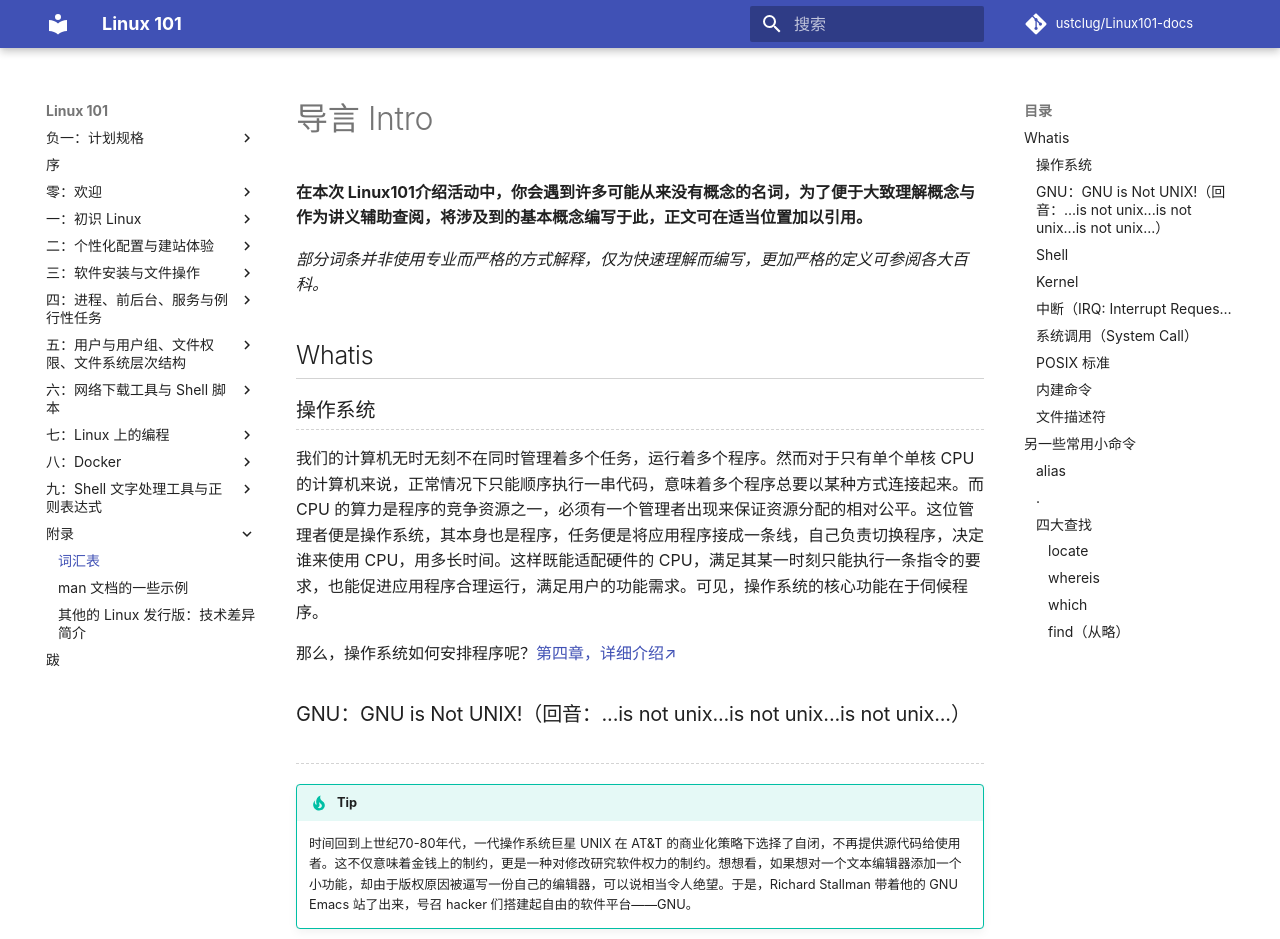
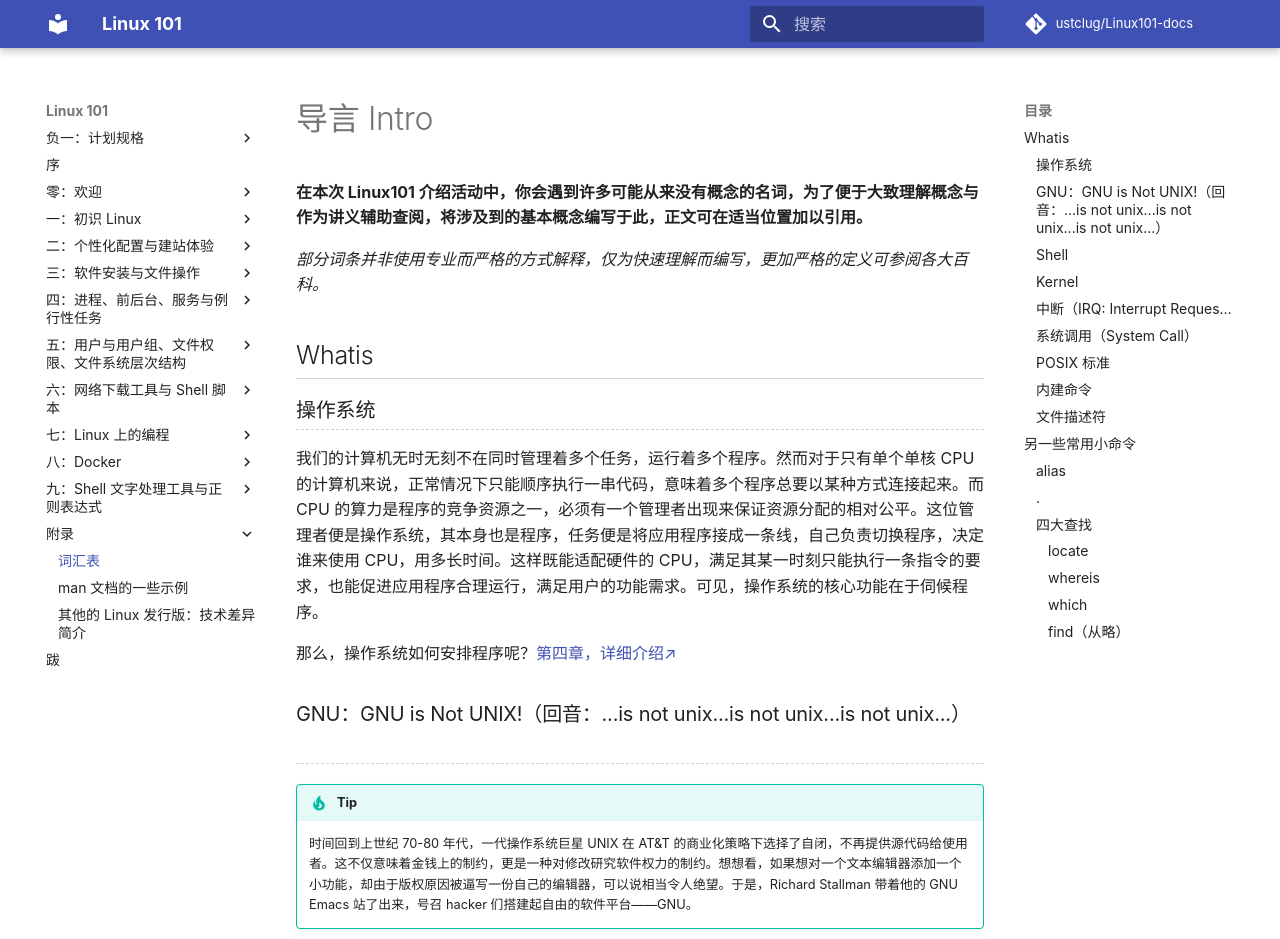
Before and after one commit to ustclug/Linux101-docs, an MkDocs documentation site: the page built from docs/Appendix/glossary.md, in a window 1280 px wide and 1400 px high. Shown: the top 939 px of the window. Built offline with MkDocs 1.6.1 and Material for MkDocs 9.7.7, drawn with Linux system fonts in a browser that asks for light colours; nearby versions of some CDN libraries; comment, search, counter and statistics services are not loaded.

```diff
--- a/docs/Appendix/glossary.md
+++ b/docs/Appendix/glossary.md
@@ -1,6 +1,6 @@
 # 导言 Intro
 
-**在本次 Linux101介绍活动中，你会遇到许多可能从来没有概念的名词，为了便于大致理解概念与作为讲义辅助查阅，将涉及到的基本概念编写于此，正文可在适当位置加以引用。**
+**在本次 Linux101 介绍活动中，你会遇到许多可能从来没有概念的名词，为了便于大致理解概念与作为讲义辅助查阅，将涉及到的基本概念编写于此，正文可在适当位置加以引用。**
 
 *部分词条并非使用专业而严格的方式解释，仅为快速理解而编写，更加严格的定义可参阅各大百科。*
 
@@ -15,7 +15,7 @@
 ### GNU：GNU is Not UNIX!（回音：...is not unix...is not unix...is not unix...） {#gnu}
 
 !!! tip
-    时间回到上世纪70-80年代，一代操作系统巨星 UNIX 在 AT&T 的商业化策略下选择了自闭，不再提供源代码给使用者。这不仅意味着金钱上的制约，更是一种对修改研究软件权力的制约。想想看，如果想对一个文本编辑器添加一个小功能，却由于版权原因被逼写一份自己的编辑器，可以说相当令人绝望。于是，Richard Stallman 带着他的 GNU Emacs 站了出来，号召 hacker 们搭建起自由的软件平台——GNU。
+    时间回到上世纪 70-80 年代，一代操作系统巨星 UNIX 在 AT&T 的商业化策略下选择了自闭，不再提供源代码给使用者。这不仅意味着金钱上的制约，更是一种对修改研究软件权力的制约。想想看，如果想对一个文本编辑器添加一个小功能，却由于版权原因被逼写一份自己的编辑器，可以说相当令人绝望。于是，Richard Stallman 带着他的 GNU Emacs 站了出来，号召 hacker 们搭建起自由的软件平台——GNU。
 
 正如标题所见，GNU 的全称使用了一种递归，表达了与 Unix 这种对“自由”的限制决裂的态度。（虽然我一直在疑惑开头的 G 从哪来）而进入 Linux 世界，便一直与 GNU 软件打交道。先看看一堆字母 g 开头的：gcc-C 编译器，gdb-程序调试器，gzip-压缩，gnome-桌面环境，gimp-图像编辑（对标 Photoshop），首字母 g 都是 gnu 的缩写；（当然 grep-查找，grab-启动引导程序不属此类。）我们 Linux 上的系统管理命令虽然未必以 g 开头，但都属于自由软件，默默地为 Linux 奉献着；还有<a href="我是给中文还是英文呢（wiki 离线为 pdf）">更多性能优异的软件↗</a>，被自由软件爱好者维护、分享······加入 Linux，便是认同了这种极客精神与开源文化。
 
```
